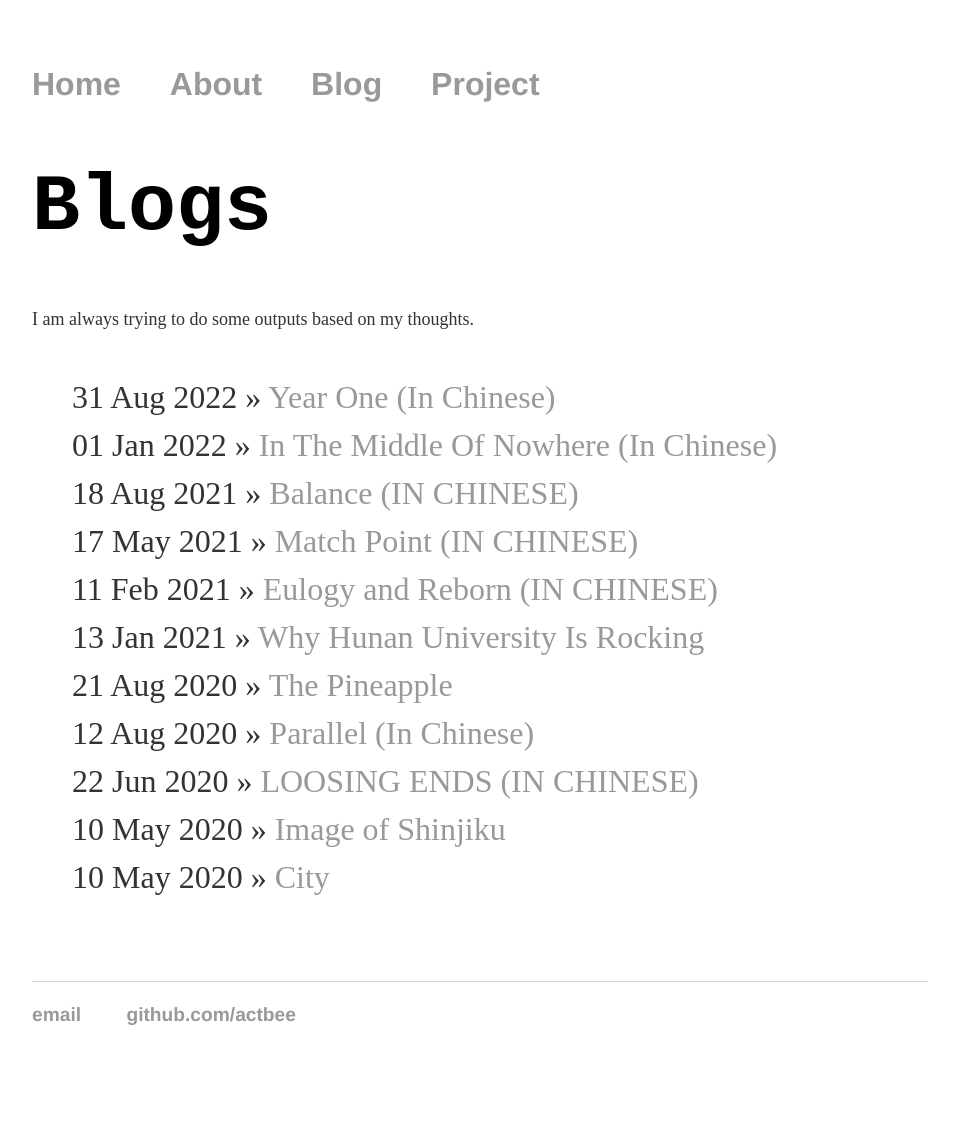
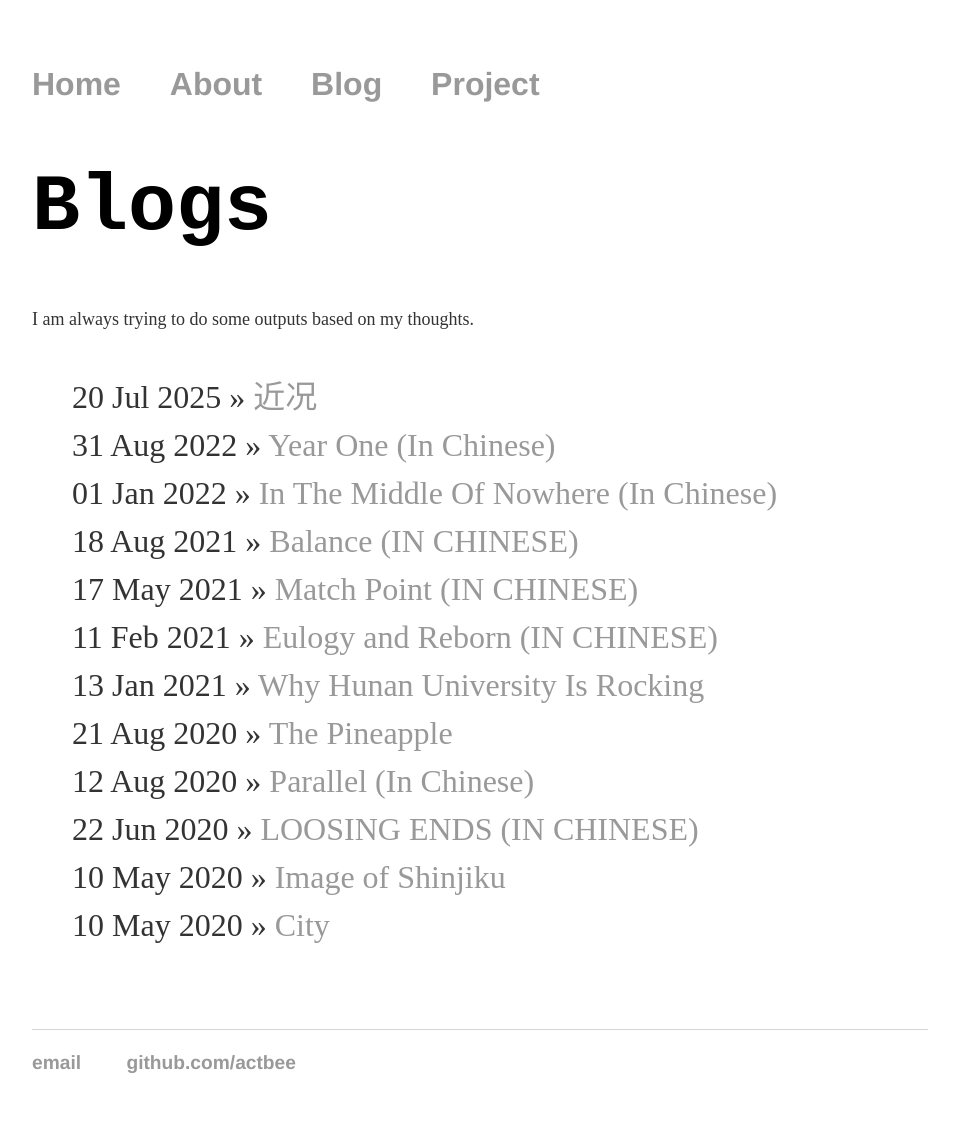
Before and after one commit to actbee/actbee.github.io, a Jekyll site: the page built from blog/index.html, in a window 1280 px wide. Shown: the whole page, without its empty margins (160-1119 px from the left). Built offline with Jekyll 4.4.1, drawn with Linux system fonts in a browser that asks for light colours; a script that is not in the unit is left out; before the commit the page ends 1090 px from its top, so only the background shows below that.

Commit message:
updated blog

```diff
--- a/_posts/2025-07-20.md
+++ b/_posts/2025-07-20-recently.md
@@ -3,7 +3,7 @@
 title: "近况"
 date: 2025-07-20
 ---
-
+# 近况
 距离上次更新blog已经有了3年的空白. 3年前我还在美国读书,现在却已经到了东京并且工作了1年多. 我决定坚持写东西,做一些创作性的输出,所以这一篇文章就当作是我立的一个标记吧. 我想在这里谈谈我更新blog的动机, 以及目前感兴趣的一些事情.
 
 一:
```
Also changed, not shown: 2 other files.
